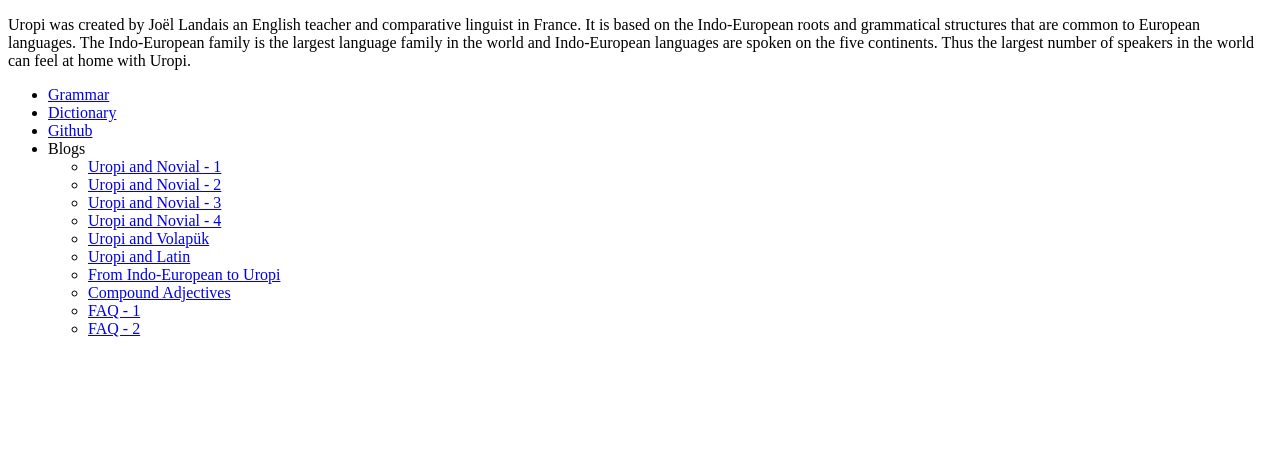
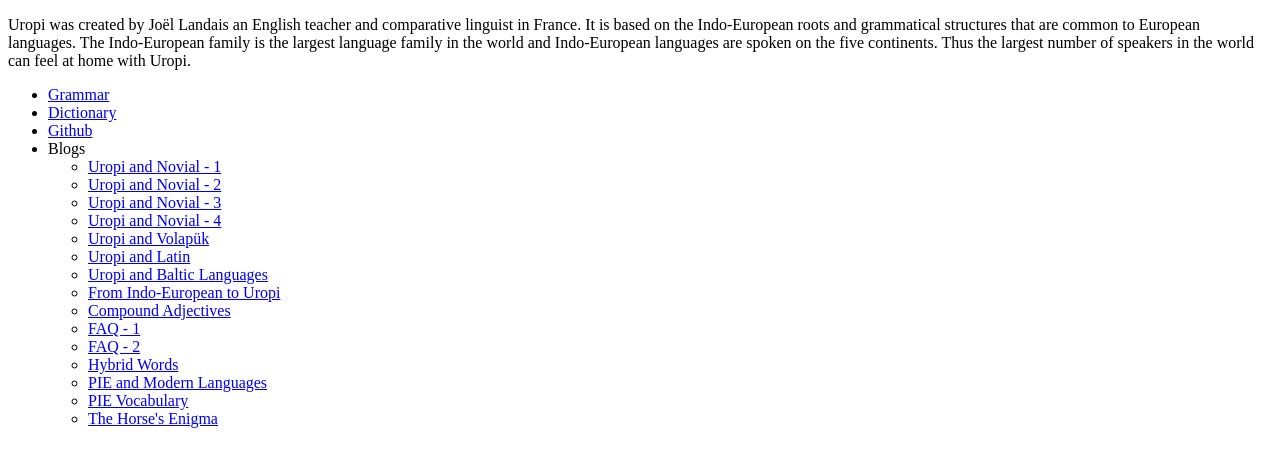
Before and after one commit to uropi-lang/uropi-lang.github.io, a plain HTML site: page index.html in a window 1280 px wide. Shown: the part 91-558 px from the top of the page. Drawn offline with Linux system fonts and the light colour scheme.

Commit message:
Update index.html

```diff
--- a/index.html
+++ b/index.html
@@ -14,10 +14,15 @@
       <li><a href="https://web.archive.org/web/20171107203106/http://uropi.canalblog.com/archives/2016/03/31/33589340.html">Uropi and Novial - 4</a></li>
       <li><a href="https://web.archive.org/web/20230207020101/http://uropi.canalblog.com/archives/2019/07/04/37477487.html">Uropi and Volapük</a></li>
       <li><a href="https://web.archive.org/web/20230207012036/http://uropi.canalblog.com/archives/2019/01/14/37013325.html">Uropi and Latin</a></li>
+      <li><a href="https://web.archive.org/web/20230207012036/http://uropi.canalblog.com/archives/2012/04/15/24018402.html">Uropi and Baltic Languages</a></li>
       <li><a href="https://web.archive.org/web/20200220004743/http://uropi.canalblog.com/archives/2019/10/16/37700969.html">From Indo-European to Uropi</a></li>
       <li><a href="https://web.archive.org/web/20171107203106/http://uropi.canalblog.com/archives/2017/07/30/35517679.html">Compound Adjectives</a></li>
       <li><a href="https://web.archive.org/web/20171107203106/http://uropi.canalblog.com/archives/2013/10/06/28157596.html">FAQ - 1</a></li>
       <li><a href="https://web.archive.org/web/20171107203106/http://uropi.canalblog.com/archives/2013/10/13/28204119.html">FAQ - 2</a></li>
+      <li><a href="https://web.archive.org/web/20171107203106/http://uropi.canalblog.com/archives/2011/05/14/21131315.html">Hybrid Words</a></li>
+      <li><a href="https://web.archive.org/web/20171107203106/http://uropi.canalblog.com/archives/2013/11/07/28380100.html">PIE and Modern Languages</a></li>
+      <li><a href="https://web.archive.org/web/20171107203106/http://uropi.canalblog.com/archives/2013/11/10/28401660.html">PIE Vocabulary</a></li>
+      <li><a href="https://web.archive.org/web/20171107203106/http://uropi.canalblog.com/archives/2011/02/08/20334305.html">The Horse's Enigma</a></li>
     </ul>
   </ul>
 </html>
```
